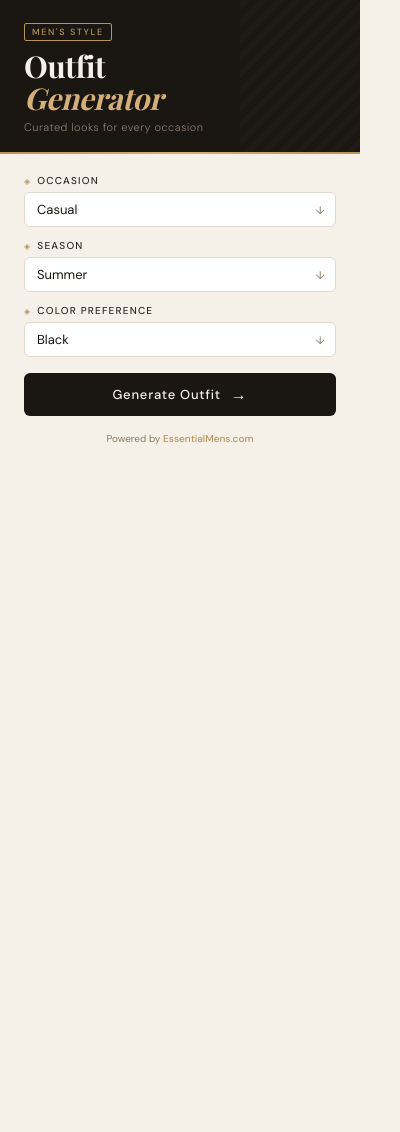
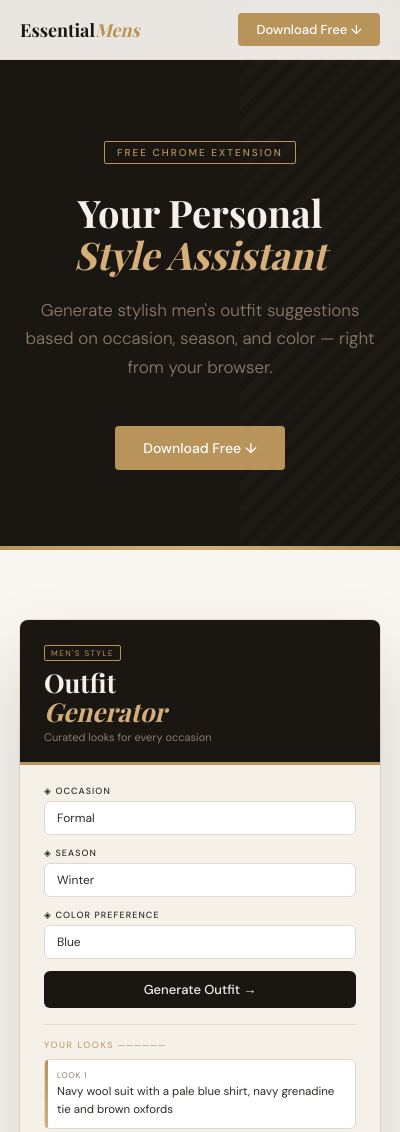
Before and after one commit to hortonchipy/essentialmens-outfit-extension, a browser extension: page popup.html in a window 400 px wide. Shown: the top 1132 px of the page. Before the commit the page ends 844 px from the top, so only its background shows below. Drawn offline with nearby package versions, Linux system fonts and the light colour scheme.

Commit message:
Update popup.html

```diff
--- a/popup.html
+++ b/popup.html
@@ -1,152 +1,153 @@
 <!DOCTYPE html>
 <html lang="en">
 <head>
-  <meta charset="UTF-8" />
-  <meta name="viewport" content="width=device-width, initial-scale=1.0" />
-  <title>Outfit Generator</title>
+  <meta charset="UTF-8">
+  <meta name="viewport" content="width=device-width, initial-scale=1.0">
+  <title>Essential Men's Outfit Assistant — Free Chrome Extension</title>
   <style>
     @import url('https://fonts.googleapis.com/css2?family=Playfair+Display:wght@600;700&family=DM+Sans:wght@300;400;500&display=swap');
 
     *, *::before, *::after { box-sizing: border-box; margin: 0; padding: 0; }
+    :root { --cream:#F5F0E8; --ink:#1A1612; --charcoal:#2E2A26; --taupe:#8C7B6B; --gold:#B8935A; --gold-lt:#D4AF7A; --bg:#FAF7F2; }
+    html { scroll-behavior: smooth; }
+    body { font-family: 'DM Sans', sans-serif; background: var(--bg); color: var(--ink); min-height: 100vh; }
 
-    :root {
-      --cream:    #F5F0E8;
-      --ink:      #1A1612;
-      --charcoal: #2E2A26;
-      --taupe:    #8C7B6B;
-      --gold:     #B8935A;
-      --gold-lt:  #D4AF7A;
-      --card-bg:  #FFFFFF;
-      --border:   #E0D8CC;
-      --ff-head:  'Playfair Display', Georgia, serif;
-      --ff-body:  'DM Sans', sans-serif;
-      --radius:   6px;
-    }
+    nav { position: fixed; top: 0; left: 0; right: 0; background: rgba(250,247,242,0.93); backdrop-filter: blur(10px); border-bottom: 1px solid rgba(184,147,90,0.2); z-index: 100; padding: 0 5%; height: 60px; display: flex; align-items: center; justify-content: space-between; }
+    .nav-brand { font-family: 'Playfair Display', serif; font-size: 18px; font-weight: 700; }
+    .nav-brand span { color: var(--gold); font-style: italic; }
+    .nav-link { font-size: 13px; font-weight: 500; padding: 8px 18px; border-radius: 4px; background: var(--gold); color: white; text-decoration: none; transition: all 0.2s; }
+    .nav-link:hover { background: var(--gold-lt); }
 
-    html, body {
-      width: 360px;
-      min-height: 480px;
-      background: var(--cream);
-      font-family: var(--ff-body);
-      color: var(--ink);
-      font-size: 13px;
-    }
+    .hero { padding: 140px 5% 80px; text-align: center; background: var(--ink); position: relative; overflow: hidden; }
+    .hero::after { content: ''; position: absolute; bottom: 0; left: 0; right: 0; height: 4px; background: linear-gradient(90deg, var(--gold), var(--gold-lt), var(--gold)); }
+    .hero::before { content: ''; position: absolute; top: 0; right: 0; bottom: 0; width: 40%; background: repeating-linear-gradient(-45deg, transparent, transparent 8px, rgba(255,255,255,0.015) 8px, rgba(255,255,255,0.015) 16px); }
+    .hero-badge { display: inline-block; font-size: 10px; font-weight: 500; letter-spacing: 0.2em; color: var(--gold); border: 1px solid var(--gold); border-radius: 2px; padding: 4px 12px; margin-bottom: 28px; text-transform: uppercase; }
+    .hero h1 { font-family: 'Playfair Display', serif; font-size: clamp(38px, 6vw, 68px); font-weight: 700; line-height: 1.1; color: var(--cream); margin-bottom: 20px; }
+    .hero h1 em { font-style: italic; color: var(--gold-lt); }
+    .hero p { font-size: 17px; color: var(--taupe); max-width: 500px; margin: 0 auto 44px; line-height: 1.7; font-weight: 300; }
+    .hero-btns { display: flex; gap: 14px; justify-content: center; flex-wrap: wrap; }
+    .btn-main { display: inline-flex; align-items: center; gap: 8px; background: var(--gold); color: white; font-size: 14px; font-weight: 500; padding: 13px 28px; border-radius: 4px; text-decoration: none; transition: all 0.2s; }
+    .btn-main:hover { background: var(--gold-lt); transform: translateY(-2px); }
 
-    .container { display: flex; flex-direction: column; min-height: 100%; padding: 0 0 12px; }
+    .preview { display: flex; justify-content: center; padding: 70px 5% 80px; background: var(--bg); }
+    .popup-preview { width: 360px; background: var(--cream); border-radius: 8px; box-shadow: 0 40px 80px rgba(26,14,5,0.18), 0 0 0 1px rgba(184,147,90,0.2); overflow: hidden; }
+    .pp-header { background: var(--ink); padding: 20px 24px 18px; border-bottom: 3px solid var(--gold); }
+    .pp-badge { display: inline-block; font-size: 8px; letter-spacing: 0.18em; color: var(--gold); border: 1px solid var(--gold); border-radius: 2px; padding: 2px 6px; margin-bottom: 8px; text-transform: uppercase; }
+    .pp-title { font-family: 'Playfair Display', serif; font-size: 26px; font-weight: 700; color: var(--cream); line-height: 1.1; }
+    .pp-title em { font-style: italic; color: var(--gold-lt); }
+    .pp-sub { font-size: 11px; color: var(--taupe); margin-top: 4px; }
+    .pp-body { padding: 20px 24px; }
+    .pp-field { margin-bottom: 12px; }
+    .pp-label { font-size: 9px; font-weight: 500; letter-spacing: 0.12em; text-transform: uppercase; color: var(--charcoal); margin-bottom: 4px; }
+    .pp-select { width: 100%; padding: 8px 12px; border: 1.5px solid #E0D8CC; border-radius: 6px; background: white; font-size: 12px; color: var(--charcoal); }
+    .pp-btn { width: 100%; padding: 10px; background: var(--ink); color: var(--cream); border: none; border-radius: 6px; font-size: 13px; font-weight: 500; margin-top: 4px; text-align: center; }
+    .pp-result { margin-top: 16px; border-top: 1px solid #E0D8CC; padding-top: 14px; }
+    .pp-result-label { font-size: 9px; letter-spacing: 0.18em; color: var(--gold); text-transform: uppercase; margin-bottom: 8px; }
+    .pp-card { background: white; border: 1.5px solid #E0D8CC; border-radius: 6px; padding: 10px 12px; position: relative; margin-bottom: 6px; }
+    .pp-card::before { content: ''; position: absolute; left: 0; top: 0; bottom: 0; width: 3px; background: linear-gradient(180deg, var(--gold), var(--gold-lt)); border-radius: 6px 0 0 6px; }
+    .pp-card-look { font-size: 8px; color: var(--taupe); letter-spacing: 0.1em; text-transform: uppercase; margin-bottom: 3px; }
+    .pp-card-text { font-size: 11.5px; color: var(--charcoal); line-height: 1.5; }
 
-    .header { background: var(--ink); padding: 22px 24px 20px; position: relative; overflow: hidden; }
-    .header::after { content: ''; position: absolute; bottom: -1px; left: 0; right: 0; height: 3px; background: linear-gradient(90deg, var(--gold), var(--gold-lt), var(--gold)); }
-    .header::before { content: ''; position: absolute; top: 0; right: 0; bottom: 0; width: 120px; background: repeating-linear-gradient(-45deg, transparent, transparent 6px, rgba(255,255,255,0.02) 6px, rgba(255,255,255,0.02) 12px); }
+    .features { padding: 80px 5%; background: white; }
+    .section-label { text-align: center; font-size: 10px; font-weight: 500; letter-spacing: 0.2em; text-transform: uppercase; color: var(--gold); margin-bottom: 10px; }
+    .section-title { font-family: 'Playfair Display', serif; font-size: clamp(28px, 4vw, 42px); font-weight: 700; text-align: center; color: var(--ink); margin-bottom: 56px; }
+    .features-grid { display: grid; grid-template-columns: repeat(auto-fit, minmax(220px, 1fr)); gap: 24px; max-width: 960px; margin: 0 auto; }
+    .feature-card { background: var(--bg); border-radius: 6px; padding: 28px 24px; border: 1px solid rgba(184,147,90,0.15); transition: all 0.2s; }
+    .feature-card:hover { transform: translateY(-3px); box-shadow: 0 12px 32px rgba(184,147,90,0.1); }
+    .feature-icon { font-size: 28px; margin-bottom: 14px; display: block; }
+    .feature-card h3 { font-family: 'Playfair Display', serif; font-size: 17px; font-weight: 600; color: var(--ink); margin-bottom: 8px; }
+    .feature-card p { font-size: 13px; color: var(--taupe); line-height: 1.65; font-weight: 300; }
 
-    .header-badge { display: inline-block; font-size: 9px; font-weight: 500; letter-spacing: 0.18em; color: var(--gold); border: 1px solid var(--gold); border-radius: 2px; padding: 2px 7px; margin-bottom: 10px; }
-    .title { font-family: var(--ff-head); font-size: 30px; font-weight: 700; line-height: 1.05; color: var(--cream); letter-spacing: -0.01em; }
-    .title em { font-style: italic; color: var(--gold-lt); }
-    .subtitle { margin-top: 6px; font-size: 11px; color: var(--taupe); font-weight: 300; letter-spacing: 0.04em; }
+    .steps { padding: 80px 5%; background: var(--ink); text-align: center; }
+    .steps .section-label { color: var(--gold); }
+    .steps .section-title { color: var(--cream); margin-bottom: 50px; }
+    .steps-grid { display: grid; grid-template-columns: repeat(auto-fit, minmax(180px, 1fr)); gap: 30px; max-width: 800px; margin: 0 auto 50px; }
+    .step-num { width: 46px; height: 46px; border-radius: 50%; border: 1px solid rgba(184,147,90,0.4); background: rgba(184,147,90,0.12); color: var(--gold); font-family: 'Playfair Display', serif; font-size: 20px; font-weight: 700; display: flex; align-items: center; justify-content: center; margin: 0 auto 14px; }
+    .step h4 { font-size: 14px; font-weight: 500; color: var(--cream); margin-bottom: 6px; }
+    .step p { font-size: 12px; color: var(--taupe); font-weight: 300; line-height: 1.6; }
 
-    .form-section { padding: 20px 24px 0; display: flex; flex-direction: column; gap: 12px; }
-    .field { display: flex; flex-direction: column; gap: 5px; }
-    .label { font-size: 10px; font-weight: 500; letter-spacing: 0.12em; text-transform: uppercase; color: var(--charcoal); display: flex; align-items: center; gap: 6px; }
-    .label-icon { color: var(--gold); font-size: 8px; }
-    .select-wrapper { position: relative; }
-
-    select { width: 100%; padding: 9px 32px 9px 12px; appearance: none; -webkit-appearance: none; border: 1.5px solid var(--border); border-radius: var(--radius); background: var(--card-bg); font-family: var(--ff-body); font-size: 13px; color: var(--ink); cursor: pointer; transition: border-color 0.18s; outline: none; }
-    select:focus { border-color: var(--gold); box-shadow: 0 0 0 3px rgba(184,147,90,0.12); }
-    .select-arrow { position: absolute; right: 11px; top: 50%; transform: translateY(-50%); font-size: 11px; color: var(--taupe); pointer-events: none; }
-
-    .btn { margin-top: 4px; width: 100%; padding: 11px 20px; background: var(--ink); color: var(--cream); border: none; border-radius: var(--radius); font-family: var(--ff-body); font-size: 13px; font-weight: 500; letter-spacing: 0.06em; cursor: pointer; display: flex; align-items: center; justify-content: center; gap: 10px; transition: background 0.18s, transform 0.1s; }
-    .btn:hover { background: var(--charcoal); box-shadow: 0 4px 16px rgba(26,22,18,0.22); }
-    .btn:active { transform: scale(0.98); }
-    .btn-icon { font-size: 16px; transition: transform 0.2s; }
-    .btn:hover .btn-icon { transform: translateX(3px); }
-
-    .output { padding: 18px 24px 0; animation: slideUp 0.32s ease; }
-    .output.hidden { display: none; }
-    @keyframes slideUp { from { opacity: 0; transform: translateY(8px); } to { opacity: 1; transform: translateY(0); } }
-
-    .output-header { display: flex; align-items: center; gap: 10px; margin-bottom: 12px; }
-    .output-label { font-size: 9px; font-weight: 500; letter-spacing: 0.18em; color: var(--gold); white-space: nowrap; }
-    .output-divider { flex: 1; height: 1px; background: linear-gradient(90deg, var(--gold), transparent); }
-    .outfit-cards { display: flex; flex-direction: column; gap: 8px; }
-
-    .outfit-card { background: var(--card-bg); border: 1.5px solid var(--border); border-radius: var(--radius); padding: 12px 14px; position: relative; animation: fadeCard 0.3s ease both; }
-    .outfit-card:nth-child(2) { animation-delay: 0.08s; }
-    @keyframes fadeCard { from { opacity: 0; transform: translateY(5px); } to { opacity: 1; transform: translateY(0); } }
-    .outfit-card::before { content: ''; position: absolute; left: 0; top: 0; bottom: 0; width: 3px; background: linear-gradient(180deg, var(--gold), var(--gold-lt)); border-radius: var(--radius) 0 0 var(--radius); }
-
-    .card-look { font-size: 9px; font-weight: 500; letter-spacing: 0.12em; text-transform: uppercase; color: var(--taupe); margin-bottom: 5px; }
-    .card-outfit { font-size: 12.5px; line-height: 1.55; color: var(--charcoal); }
-
-    .more-link { display: inline-flex; align-items: center; gap: 5px; margin-top: 12px; font-size: 11px; font-weight: 500; color: var(--gold); text-decoration: none; transition: color 0.15s, gap 0.15s; }
-    .more-link:hover { color: var(--ink); gap: 8px; }
-
-    .footer { margin-top: auto; padding: 16px 24px 0; font-size: 10px; color: var(--taupe); text-align: center; }
-    .footer a { color: var(--gold); text-decoration: none; font-weight: 500; }
+    footer { background: #111; color: var(--taupe); text-align: center; padding: 28px 5%; font-size: 12px; border-top: 1px solid rgba(184,147,90,0.2); }
+    footer a { color: var(--gold); text-decoration: none; }
+    footer a:hover { text-decoration: underline; }
+    footer strong { color: var(--cream); font-weight: 500; }
   </style>
 </head>
 <body>
-  <div class="container">
-    <header class="header">
-      <div class="header-badge">MEN'S STYLE</div>
-      <h1 class="title">Outfit<br><em>Generator</em></h1>
-      <p class="subtitle">Curated looks for every occasion</p>
-    </header>
 
-    <main class="form-section">
-      <div class="field">
-        <label for="occasion" class="label"><span class="label-icon">◈</span> Occasion</label>
-        <div class="select-wrapper">
-          <select id="occasion">
-            <option value="casual">Casual</option>
-            <option value="formal">Formal</option>
-            <option value="party">Party</option>
-            <option value="office">Office</option>
-          </select>
-          <span class="select-arrow">↓</span>
+  <nav>
+    <div class="nav-brand">Essential<span>Mens</span></div>
+    <a class="nav-link" href="https://github.com/hortonchipy/essential-mens-outfit-assistant/archive/refs/heads/main.zip">Download Free ↓</a>
+  </nav>
+
+  <section class="hero">
+    <div class="hero-badge">Free Chrome Extension</div>
+    <h1>Your Personal<br><em>Style Assistant</em></h1>
+    <p>Generate stylish men's outfit suggestions based on occasion, season, and color — right from your browser.</p>
+    <div class="hero-btns">
+      <a class="btn-main" href="https://github.com/hortonchipy/essential-mens-outfit-assistant/archive/refs/heads/main.zip">
+        Download Free ↓
+      </a>
+    </div>
+  </section>
+
+  <section class="preview">
+    <div class="popup-preview">
+      <div class="pp-header">
+        <div class="pp-badge">Men's Style</div>
+        <div class="pp-title">Outfit<br><em>Generator</em></div>
+        <div class="pp-sub">Curated looks for every occasion</div>
+      </div>
+      <div class="pp-body">
+        <div class="pp-field"><div class="pp-label">◈ Occasion</div><div class="pp-select">Formal</div></div>
+        <div class="pp-field"><div class="pp-label">◈ Season</div><div class="pp-select">Winter</div></div>
+        <div class="pp-field"><div class="pp-label">◈ Color Preference</div><div class="pp-select">Blue</div></div>
+        <div class="pp-btn">Generate Outfit →</div>
+        <div class="pp-result">
+          <div class="pp-result-label">YOUR LOOKS ──────</div>
+          <div class="pp-card">
+            <div class="pp-card-look">Look 1</div>
+            <div class="pp-card-text">Navy wool suit with a pale blue shirt, navy grenadine tie and brown oxfords</div>
+          </div>
+          <div class="pp-card">
+            <div class="pp-card-look">Look 2</div>
+            <div class="pp-card-text">Midnight blue suit with a white shirt, no tie and black cap-toe shoes</div>
+          </div>
         </div>
       </div>
-      <div class="field">
-        <label for="season" class="label"><span class="label-icon">◈</span> Season</label>
-        <div class="select-wrapper">
-          <select id="season">
-            <option value="summer">Summer</option>
-            <option value="winter">Winter</option>
-            <option value="spring">Spring</option>
-            <option value="fall">Fall</option>
-          </select>
-          <span class="select-arrow">↓</span>
-        </div>
-      </div>
-      <div class="field">
-        <label for="color" class="label"><span class="label-icon">◈</span> Color Preference</label>
-        <div class="select-wrapper">
-          <select id="color">
-            <option value="black">Black</option>
-            <option value="white">White</option>
-            <option value="blue">Blue</option>
-            <option value="neutral">Neutral</option>
-          </select>
-          <span class="select-arrow">↓</span>
-        </div>
-      </div>
-      <button id="generateBtn" class="btn">
-        <span class="btn-text">Generate Outfit</span>
-        <span class="btn-icon">→</span>
-      </button>
-    </main>
+    </div>
+  </section>
 
-    <section id="output" class="output hidden">
-      <div class="output-header">
-        <span class="output-label">YOUR LOOKS</span>
-        <div class="output-divider"></div>
-      </div>
-      <div id="outfitCards" class="outfit-cards"></div>
-      <a href="https://essentialmens.com/" target="_blank" class="more-link">View more outfits <span>↗</span></a>
-    </section>
+  <section class="features">
+    <div class="section-label">Why you'll love it</div>
+    <div class="section-title">Built for every man</div>
+    <div class="features-grid">
+      <div class="feature-card"><span class="feature-icon">🎯</span><h3>Occasion-Based</h3><p>Casual, formal, party, or office — get outfits perfectly matched to where you're going.</p></div>
+      <div class="feature-card"><span class="feature-icon">🌦️</span><h3>Season-Aware</h3><p>Summer linens to winter wools — every suggestion is weather-appropriate.</p></div>
+      <div class="feature-card"><span class="feature-icon">🎨</span><h3>Color Preferences</h3><p>Pick your favorite color tone and get coordinated looks built around it.</p></div>
+      <div class="feature-card"><span class="feature-icon">⚡</span><h3>Instant Results</h3><p>Two curated outfit ideas in one click — no account, no ads, no waiting.</p></div>
+    </div>
+  </section>
 
-    <footer class="footer">
-      Powered by <a href="https://essentialmens.com/" target="_blank">EssentialMens.com</a>
-    </footer>
-  </div>
-  <script src="popup.js"></script>
+  <section class="steps">
+    <div class="section-label">Get started in minutes</div>
+    <div class="section-title">How to Install</div>
+    <div class="steps-grid">
+      <div class="step"><div class="step-num">1</div><h4>Download</h4><p>Download the ZIP and extract it to a folder on your computer</p></div>
+      <div class="step"><div class="step-num">2</div><h4>Open Chrome</h4><p>Go to <span style="color:var(--gold-lt)">chrome://extensions</span> and turn on Developer Mode</p></div>
+      <div class="step"><div class="step-num">3</div><h4>Load It</h4><p>Click "Load unpacked" and select the extracted folder</p></div>
+      <div class="step"><div class="step-num">4</div><h4>Style Up ✨</h4><p>Pin the extension and start generating your perfect looks!</p></div>
+    </div>
+    <a class="btn-main" href="https://github.com/hortonchipy/essential-mens-outfit-assistant/archive/refs/heads/main.zip">
+      Download Now — It's Free
+    </a>
+  </section>
+
+  <footer>
+    <p>Made with ♥ by <strong>EssentialMens</strong> &nbsp;|&nbsp;
+      <a href="https://essentialmens.com" target="_blank">essentialmens.com</a>
+    </p>
+    <p style="margin-top:8px;font-size:11px;">Open source under MIT License</p>
+  </footer>
+
 </body>
 </html>
```
